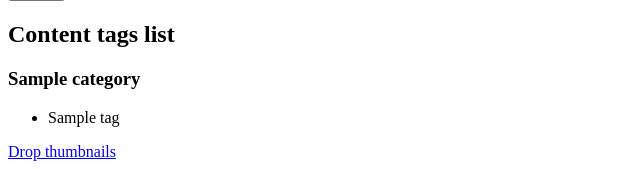
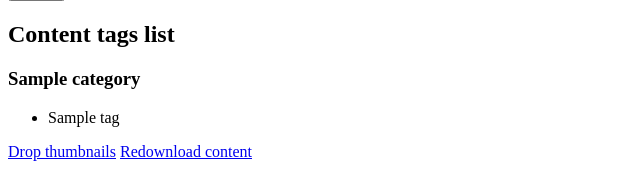
Before and after one commit to mfg637/MfGMediaServer, a Flask app: template templates/content-metadata.html in a window 1280 px wide. Shown: the part 957-1126 px from the top of the page, without its empty margins (0-640 px from the left). Run offline with Flask 2, Linux system fonts and the light colour scheme; the template is opened without the code that fills it: most values are stand-ins (such as "Sample title", 1, 10 or a date in 2020); grey boxes marked "Sample" are stand-in pictures; parts of the project's set-up code (start-up, migrations or seed data) failed here and were passed over.

Commit message:
add "redownload content" option

```diff
--- a/config-blank.py
+++ b/config-blank.py
@@ -21,3 +21,5 @@ thumbnail_cache_dir = None
 
 # Do not change this value
 ACLMMP_COMPATIBILITY_LEVEL = -1
+
+derpibooru_dl_server = None
--- a/server.py
+++ b/server.py
@@ -451,6 +451,7 @@ def get_content_metadata(pathstr):
             item=filesystem.browse.get_file_info(path),
             file_name=path.name,
             tags=tags,
+            derpibooru_dl_server=config.derpibooru_dl_server,
             **template_kwargs
         )
     return file_url_template(body, pathstr)
--- a/templates/content-metadata.html
+++ b/templates/content-metadata.html
@@ -159,5 +159,8 @@
             {% if content_id %}
                 <a href="/medialib-db-drop-thumbnails/{{ content_id }}">Drop thumbnails</a>
             {% endif %}
+            {% if derpibooru_dl_server and origin_name and origin_id %}
+                <a href="{{ derpibooru_dl_server}}/{{ origin_name }}?id={{ origin_id }}&rewrite=1">Redownload content</a>
+            {% endif %}
 </body>
 </html>
```
